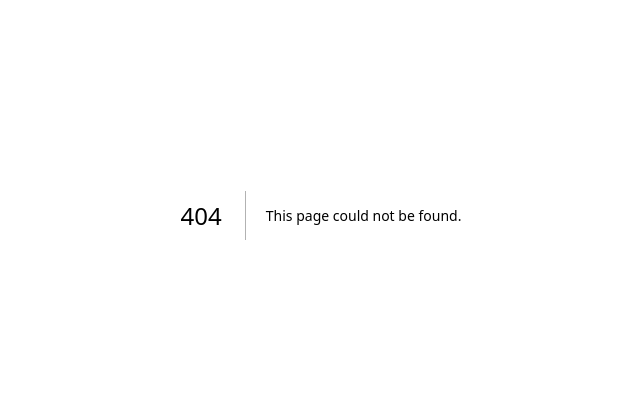
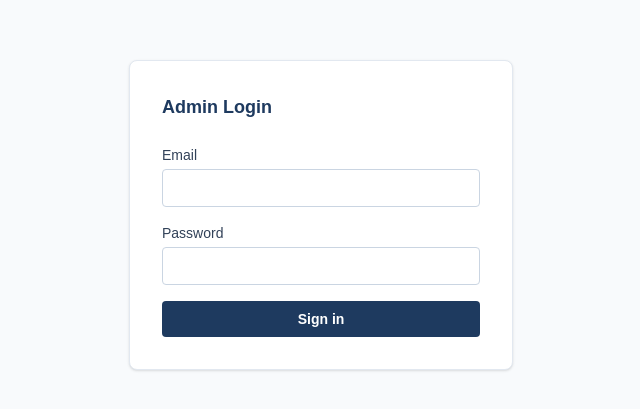
Before and after one commit to godwinbernard/truck-king-hub, a Next.js app: page /admin/login in a window 1280 px wide. Before the commit this address had no page. Shown: the part 185-594 px from the top of the page, without its empty margins (319-959 px from the left). Built offline with nearby package versions, Linux system fonts and the light colour scheme.

Commit message:
feat: add admin auth with iron-session and bcrypt
Implements session management, login/logout API routes, admin layout with auth guard, and login page outside the (admin) route group to avoid redirect loops.

```diff
--- a/package.json
+++ b/package.json
@@ -11,7 +11,8 @@
     "db:migrate": "drizzle-kit migrate",
     "db:push": "drizzle-kit push",
     "db:seed": "npx tsx src/lib/db/seed.ts",
-    "test": "jest"
+    "test": "jest",
+    "admin:create": "npx tsx src/lib/admin/create-admin.ts"
   },
   "dependencies": {
     "@anthropic-ai/sdk": "^0.101.0",
--- /dev/null
+++ b/src/app/(admin)/layout.tsx
@@ -0,0 +1,30 @@
+import { getSession } from '@/lib/admin/session';
+import { redirect } from 'next/navigation';
+import Link from 'next/link';
+
+export default async function AdminLayout({ children }: { children: React.ReactNode }) {
+  const session = await getSession();
+
+  if (!session.adminId) {
+    redirect('/admin/login');
+  }
+
+  return (
+    <div className="min-h-screen bg-slate-50 flex flex-col">
+      <nav className="bg-white border-b border-slate-200 px-6 py-3 flex items-center justify-between">
+        <div className="flex items-center gap-6">
+          <span className="font-extrabold text-navy text-sm">Truck King Hub Admin</span>
+          <Link href="/admin" className="text-xs text-slate-600 hover:text-navy">Dashboard</Link>
+          <Link href="/admin/queue" className="text-xs text-slate-600 hover:text-navy">Queue</Link>
+          <Link href="/admin/sources" className="text-xs text-slate-600 hover:text-navy">Sources</Link>
+          <Link href="/admin/directory" className="text-xs text-slate-600 hover:text-navy">Directory</Link>
+          <Link href="/admin/takedowns" className="text-xs text-slate-600 hover:text-navy">Takedowns</Link>
+        </div>
+        <form action="/api/admin/logout" method="POST">
+          <button type="submit" className="text-xs text-slate-400 hover:text-slate-700">Sign out</button>
+        </form>
+      </nav>
+      <main className="flex-1 max-w-7xl mx-auto w-full px-6 py-8">{children}</main>
+    </div>
+  );
+}
--- /dev/null
+++ b/src/app/admin/login/page.tsx
@@ -0,0 +1,42 @@
+'use client';
+import { useState } from 'react';
+import { useRouter } from 'next/navigation';
+
+export default function AdminLoginPage() {
+  const [error, setError] = useState('');
+  const router = useRouter();
+
+  async function handleSubmit(e: React.FormEvent<HTMLFormElement>) {
+    e.preventDefault();
+    const form = new FormData(e.currentTarget);
+    const res = await fetch('/api/admin/login', {
+      method: 'POST',
+      headers: { 'Content-Type': 'application/json' },
+      body: JSON.stringify({ email: form.get('email'), password: form.get('password') }),
+    });
+    if (res.ok) router.push('/admin');
+    else setError('Invalid email or password.');
+  }
+
+  return (
+    <div className="min-h-screen flex items-center justify-center bg-slate-50">
+      <div className="bg-white border border-slate-200 rounded-lg p-8 w-full max-w-sm shadow-sm">
+        <h1 className="text-lg font-extrabold text-navy mb-6">Admin Login</h1>
+        {error && <p className="text-red-600 text-sm mb-4">{error}</p>}
+        <form onSubmit={handleSubmit} className="space-y-4">
+          <div>
+            <label className="text-sm font-medium text-slate-700 block mb-1">Email</label>
+            <input name="email" type="email" required className="w-full border border-slate-300 rounded px-3 py-2 text-sm focus:outline-none focus:ring-2 focus:ring-navy" />
+          </div>
+          <div>
+            <label className="text-sm font-medium text-slate-700 block mb-1">Password</label>
+            <input name="password" type="password" required className="w-full border border-slate-300 rounded px-3 py-2 text-sm focus:outline-none focus:ring-2 focus:ring-navy" />
+          </div>
+          <button type="submit" className="w-full bg-navy text-white py-2 rounded text-sm font-semibold hover:bg-navy-light transition-colors">
+            Sign in
+          </button>
+        </form>
+      </div>
+    </div>
+  );
+}
--- /dev/null
+++ b/src/app/api/admin/login/route.ts
@@ -0,0 +1,24 @@
+import { db } from '@/lib/db/client';
+import { adminUsers } from '@/lib/db/schema';
+import { eq } from 'drizzle-orm';
+import bcrypt from 'bcryptjs';
+import { getSession } from '@/lib/admin/session';
+import { NextRequest } from 'next/server';
+
+export async function POST(req: NextRequest) {
+  const { email, password } = await req.json();
+  if (!email || !password) return new Response('Missing fields', { status: 400 });
+
+  const users = await db.select().from(adminUsers).where(eq(adminUsers.email, email)).limit(1);
+  if (!users.length) return new Response('Invalid credentials', { status: 401 });
+
+  const valid = await bcrypt.compare(password, users[0].passwordHash);
+  if (!valid) return new Response('Invalid credentials', { status: 401 });
+
+  const session = await getSession();
+  session.adminId = users[0].id;
+  session.email = users[0].email;
+  await session.save();
+
+  return new Response(JSON.stringify({ ok: true }), { status: 200 });
+}
--- /dev/null
+++ b/src/app/api/admin/logout/route.ts
@@ -0,0 +1,7 @@
+import { getSession } from '@/lib/admin/session';
+
+export async function POST() {
+  const session = await getSession();
+  session.destroy();
+  return new Response(JSON.stringify({ ok: true }));
+}
--- /dev/null
+++ b/src/lib/admin/create-admin.ts
@@ -0,0 +1,20 @@
+import { db } from '@/lib/db/client';
+import { adminUsers } from '@/lib/db/schema';
+import bcrypt from 'bcryptjs';
+
+const email = process.env.ADMIN_EMAIL ?? 'Godwin@prestigetrucking.com';
+const password = process.env.ADMIN_PASSWORD ?? '';
+
+if (!password) {
+  console.error('Set ADMIN_PASSWORD env var before running this script.');
+  process.exit(1);
+}
+
+async function createAdmin() {
+  const passwordHash = await bcrypt.hash(password, 12);
+  await db.insert(adminUsers).values({ email, passwordHash }).onConflictDoNothing();
+  console.log(`Admin user created: ${email}`);
+  process.exit(0);
+}
+
+createAdmin().catch(console.error);
--- /dev/null
+++ b/src/lib/admin/session.ts
@@ -0,0 +1,21 @@
+import { getIronSession, SessionOptions } from 'iron-session';
+import { cookies } from 'next/headers';
+
+export type AdminSession = {
+  adminId?: string;
+  email?: string;
+};
+
+export const sessionOptions: SessionOptions = {
+  password: process.env.ADMIN_SESSION_SECRET!,
+  cookieName: 'truckinghub_admin',
+  cookieOptions: {
+    secure: process.env.NODE_ENV === 'production',
+    httpOnly: true,
+    sameSite: 'lax',
+  },
+};
+
+export async function getSession() {
+  return getIronSession<AdminSession>(await cookies(), sessionOptions);
+}
```
